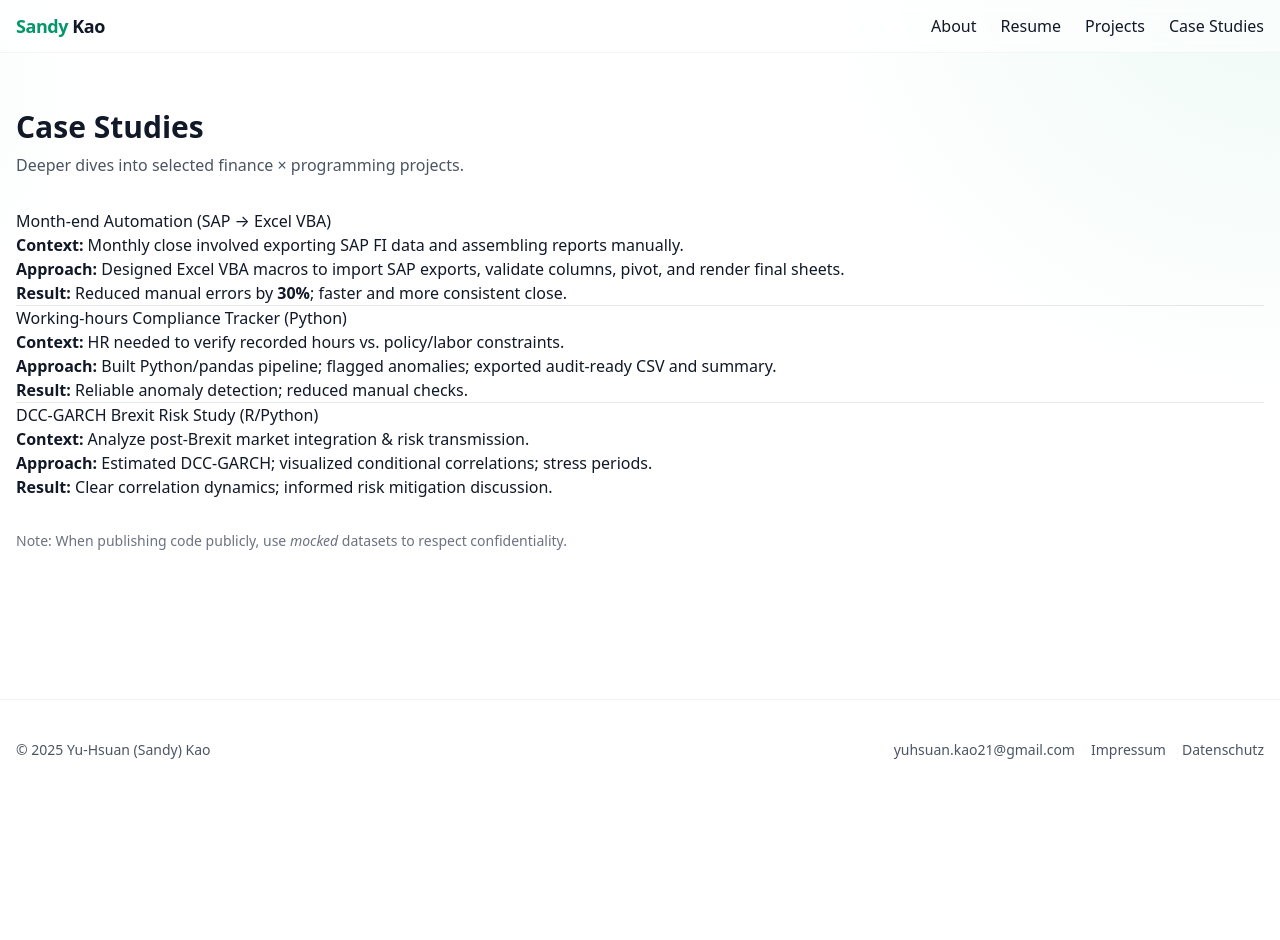
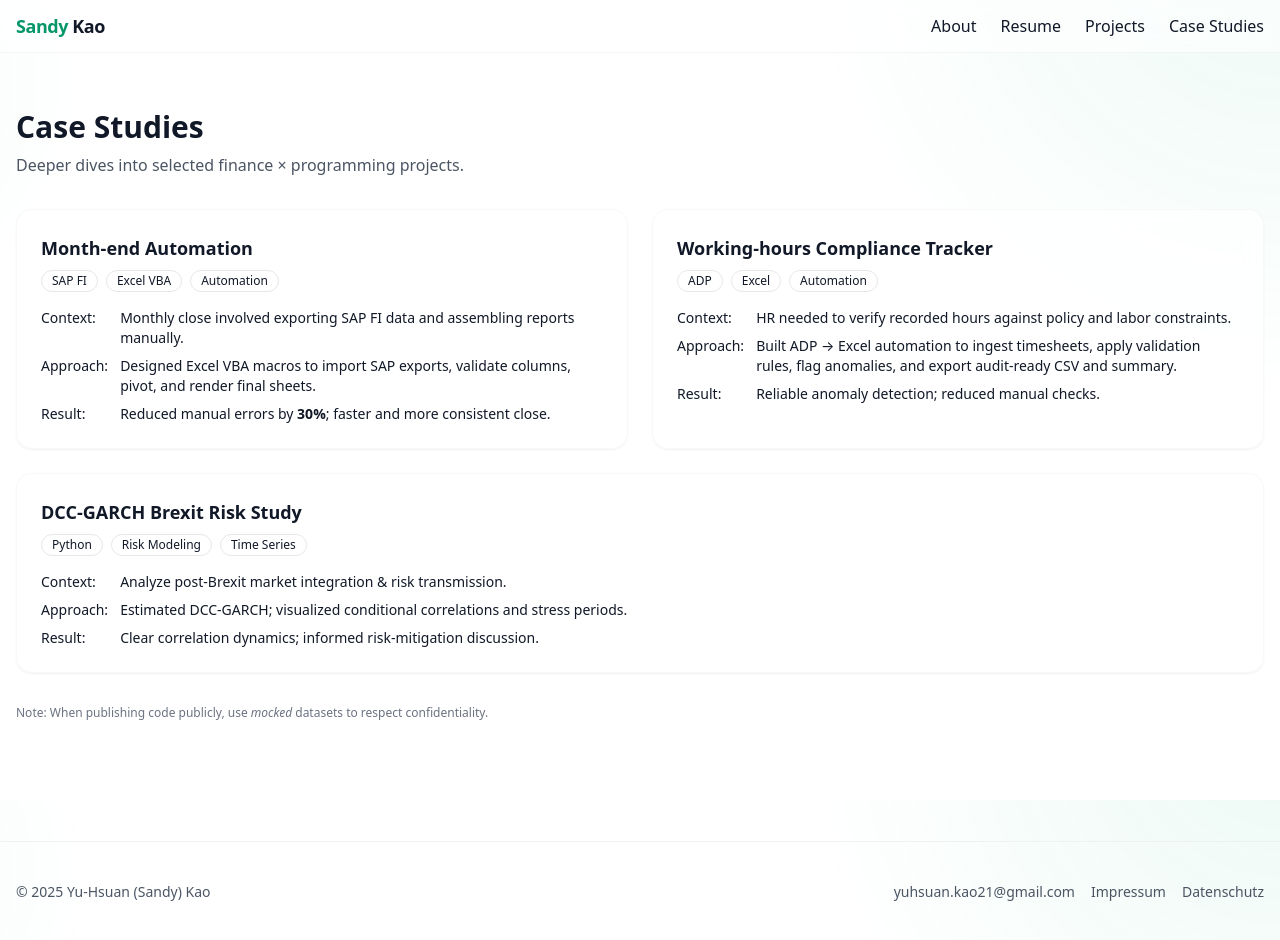
Before and after one commit to SandyKao0301/SandyKao, a Next.js app: page /projects in a window 1280 px wide. Before the commit the page ends 800 px from the top, so only its background shows below. Built offline with nearby package versions, Linux system fonts and the light colour scheme.

Commit message:
Update page.tsx

```diff
--- a/app/projects/page.tsx
+++ b/app/projects/page.tsx
@@ -5,23 +5,77 @@ export const metadata = { title: "Case Studies — Sandy Kao" };
 export default function ProjectsPage(){
   return (
     <Section title="Case Studies" subtitle="Deeper dives into selected finance × programming projects.">
-      <div className="prose prose-emerald dark:prose-invert max-w-none">
-        <h3 id="month-end-automation">Month‑end Automation (SAP → Excel VBA)</h3>
-        <p><strong>Context:</strong> Monthly close involved exporting SAP FI data and assembling reports manually.</p>
-        <p><strong>Approach:</strong> Designed Excel VBA macros to import SAP exports, validate columns, pivot, and render final sheets.</p>
-        <p><strong>Result:</strong> Reduced manual errors by <strong>30%</strong>; faster and more consistent close.</p>
-        <hr />
-        <h3 id="compliance-tracker">Working‑hours Compliance Tracker (Python)</h3>
-        <p><strong>Context:</strong> HR needed to verify recorded hours vs. policy/labor constraints.</p>
-        <p><strong>Approach:</strong> Built Python/pandas pipeline; flagged anomalies; exported audit‑ready CSV and summary.</p>
-        <p><strong>Result:</strong> Reliable anomaly detection; reduced manual checks.</p>
-        <hr />
-        <h3 id="dcc-garch">DCC‑GARCH Brexit Risk Study (R/Python)</h3>
-        <p><strong>Context:</strong> Analyze post‑Brexit market integration & risk transmission.</p>
-        <p><strong>Approach:</strong> Estimated DCC‑GARCH; visualized conditional correlations; stress periods.</p>
-        <p><strong>Result:</strong> Clear correlation dynamics; informed risk mitigation discussion.</p>
-        <p className="no-print mt-8 text-sm text-gray-500">Note: When publishing code publicly, use <em>mocked</em> datasets to respect confidentiality.</p>
+      <div className="grid gap-6 md:grid-cols-2">
+        {/* Month-end Automation */}
+        <article className="card p-6">
+          <h3 id="month-end-automation" className="text-lg font-semibold">
+            Month-end Automation
+          </h3>
+          <div className="mt-2 flex flex-wrap gap-2 text-xs">
+            <span className="rounded-full border px-2.5 py-0.5">SAP FI</span>
+            <span className="rounded-full border px-2.5 py-0.5">Excel VBA</span>
+            <span className="rounded-full border px-2.5 py-0.5">Automation</span>
+          </div>
+          <dl className="mt-4 grid grid-cols-[auto,1fr] gap-x-3 gap-y-2 text-sm">
+            <dt className="font-medium">Context:</dt>
+            <dd>Monthly close involved exporting SAP FI data and assembling reports manually.</dd>
+
+            <dt className="font-medium">Approach:</dt>
+            <dd>Designed Excel VBA macros to import SAP exports, validate columns, pivot, and render final sheets.</dd>
+
+            <dt className="font-medium">Result:</dt>
+            <dd>Reduced manual errors by <strong>30%</strong>; faster and more consistent close.</dd>
+          </dl>
+        </article>
+
+        {/* Working-hours Compliance Tracker */}
+        <article className="card p-6">
+          <h3 id="compliance-tracker" className="text-lg font-semibold">
+            Working-hours Compliance Tracker
+          </h3>
+          <div className="mt-2 flex flex-wrap gap-2 text-xs">
+            <span className="rounded-full border px-2.5 py-0.5">ADP</span>
+            <span className="rounded-full border px-2.5 py-0.5">Excel</span>
+            <span className="rounded-full border px-2.5 py-0.5">Automation</span>
+          </div>
+          <dl className="mt-4 grid grid-cols-[auto,1fr] gap-x-3 gap-y-2 text-sm">
+            <dt className="font-medium">Context:</dt>
+            <dd>HR needed to verify recorded hours against policy and labor constraints.</dd>
+
+            <dt className="font-medium">Approach:</dt>
+            <dd>Built ADP → Excel automation to ingest timesheets, apply validation rules, flag anomalies, and export audit-ready CSV and summary.</dd>
+
+            <dt className="font-medium">Result:</dt>
+            <dd>Reliable anomaly detection; reduced manual checks.</dd>
+          </dl>
+        </article>
+
+        {/* DCC-GARCH Brexit Risk Study */}
+        <article className="card p-6 md:col-span-2">
+          <h3 id="dcc-garch" className="text-lg font-semibold">
+            DCC-GARCH Brexit Risk Study
+          </h3>
+          <div className="mt-2 flex flex-wrap gap-2 text-xs">
+            <span className="rounded-full border px-2.5 py-0.5">Python</span>
+            <span className="rounded-full border px-2.5 py-0.5">Risk Modeling</span>
+            <span className="rounded-full border px-2.5 py-0.5">Time Series</span>
+          </div>
+          <dl className="mt-4 grid grid-cols-[auto,1fr] gap-x-3 gap-y-2 text-sm">
+            <dt className="font-medium">Context:</dt>
+            <dd>Analyze post-Brexit market integration &amp; risk transmission.</dd>
+
+            <dt className="font-medium">Approach:</dt>
+            <dd>Estimated DCC-GARCH; visualized conditional correlations and stress periods.</dd>
+
+            <dt className="font-medium">Result:</dt>
+            <dd>Clear correlation dynamics; informed risk-mitigation discussion.</dd>
+          </dl>
+        </article>
       </div>
+
+      <p className="no-print mt-8 text-xs text-gray-500">
+        Note: When publishing code publicly, use <em>mocked</em> datasets to respect confidentiality.
+      </p>
     </Section>
   )
 }
```
